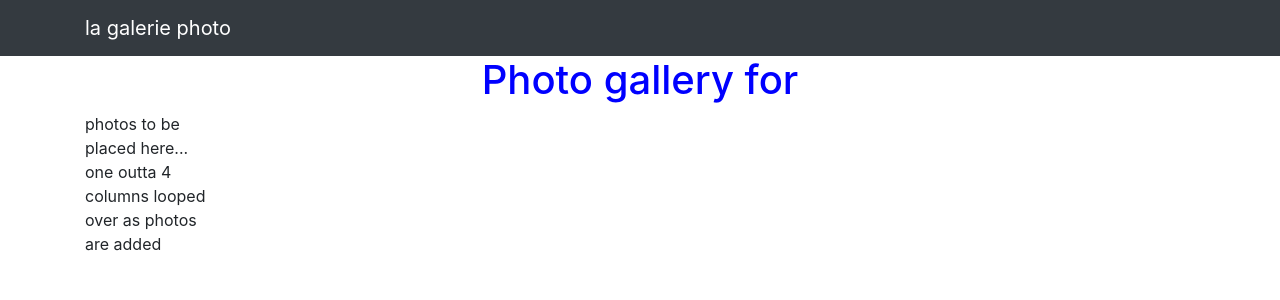
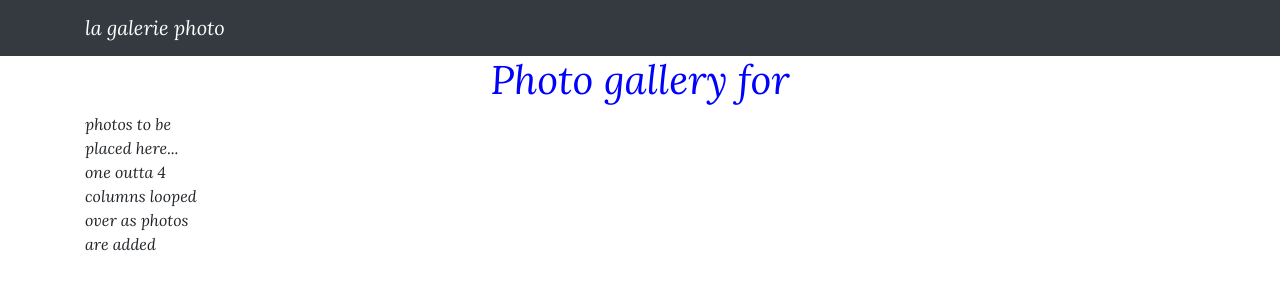
Before and after one commit to rknyra/photo-gallery, a Django app: template gallery/templates/all-photos/home.html in a window 1280 px wide. Shown: the top 300 px of the page. Run offline with Django 3.2, Linux system fonts and the light colour scheme; the template is opened without the code that fills it, so the values that code supplies are empty; some libraries are stand-ins or nearby versions.

Commit message:
add google fonts to enhance the web app font styles

```diff
--- a/gallery/templates/all-photos/base.html
+++ b/gallery/templates/all-photos/base.html
@@ -13,6 +13,7 @@
 
     {% block styles %}
         {% bootstrap_css %}
+       <link href="https://fonts.googleapis.com/css?family=Dosis|Lora:400i|Marck+Script|Patrick+Hand&display=swap" rel="stylesheet">
         <link rel='stylesheet' href='{% static 'css/basephotos.css'%}'>
     {% endblock %}
 </head>
--- a/static/css/basephotos.css
+++ b/static/css/basephotos.css
@@ -1,3 +1,10 @@
+body {
+    /* font-family: 'Dosis', sans-serif; */
+    /* font-family: 'Patrick Hand', cursive; */
+    /* font-family: 'Marck Script', cursive; */
+    font-family: 'Lora', serif;
+}
+
 h1 {
     color: blue;
 }
```
